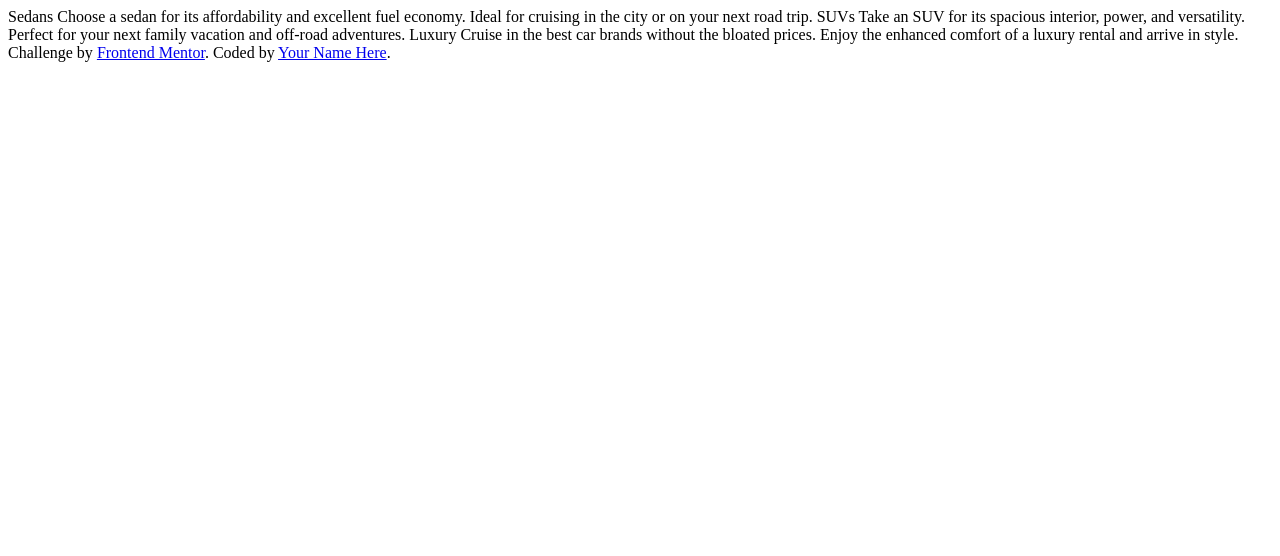
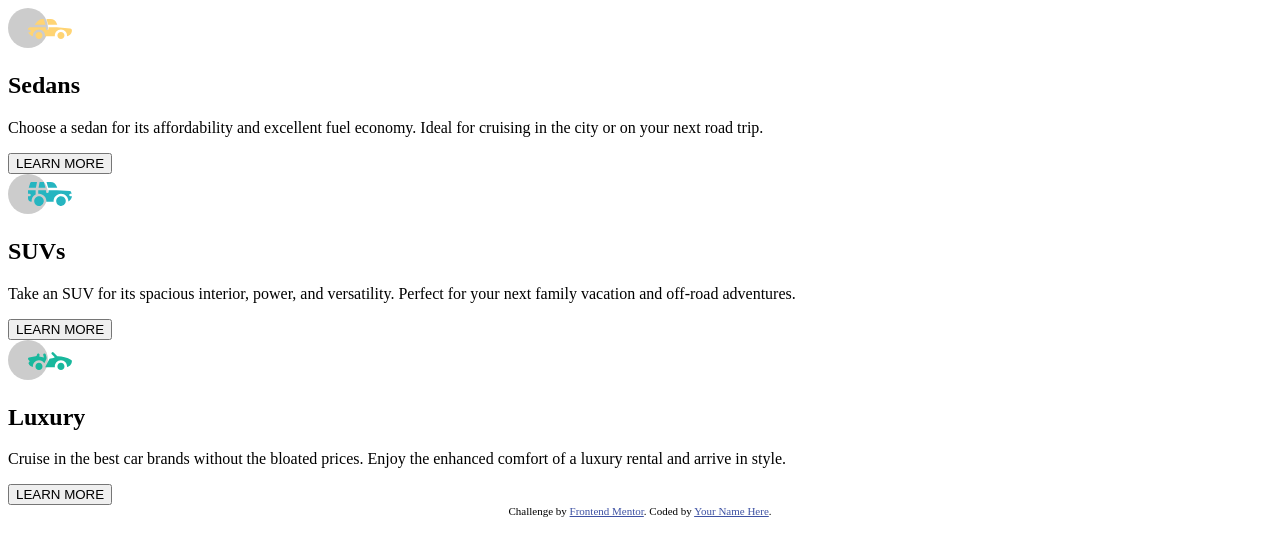
Before and after one commit to ike-tom/3-column-preview-card-component, a plain HTML site: page index.html in a window 1280 px wide. Drawn offline with Linux system fonts and the light colour scheme.

Commit message:
html structure added

```diff
--- a/index.html
+++ b/index.html
@@ -9,28 +9,43 @@
   <link rel="icon" type="image/png" sizes="32x32" href="./images/favicon-32x32.png">
 
   <title>Frontend Mentor | 3-column preview card component</title>
+  <link rel="stylesheet" href="./styles/style.css">
 
   <!-- Feel free to remove these styles or customise in your own stylesheet 👍 -->
 
 </head>
 
 <body>
+  <section class="cars-container">
+    <div class="car__icon-container">
+      <img class="car__icon" src="./images/icon-sedans.svg" alt="Sedan logo">
+    </div>
+    <h1 class="car__header">Sedans</h1>
+    <p class="car__description">Choose a sedan for its affordability and excellent fuel economy. Ideal for cruising in
+      the city or on your next road trip.</p>
+    <button class="cta__button">LEARN MORE</button>
+    <div class="car__icon-container">
+      <img class="car__icon" src="./images/icon-suvs.svg" alt="Sedan logo">
+    </div>
+    <h1 class="car__header">SUVs</h1>
+    <p class="car__description">Take an SUV for its spacious interior, power, and versatility. Perfect for your next
+      family vacation and off-road adventures.</p>
+    <button class="cta__button">LEARN MORE</button>
+    <div class="car__icon-container">
+      <img class="car__icon" src="./images/icon-luxury.svg" alt="Sedan logo">
+    </div>
+    <h1 class="car__header">Luxury</h1>
+    <p class="car__description">Cruise in the best car brands without the bloated prices. Enjoy the enhanced comfort of
+      a luxury
+      rental and arrive in style.</p>
+    <button class="cta__button">LEARN MORE</button>
+  </section>
 
-  Sedans
-  Choose a sedan for its affordability and excellent fuel economy. Ideal for cruising in the city
-  or on your next road trip.
-
-  SUVs
-  Take an SUV for its spacious interior, power, and versatility. Perfect for your next family vacation
-  and off-road adventures.
-
-  Luxury
-  Cruise in the best car brands without the bloated prices. Enjoy the enhanced comfort of a luxury
-  rental and arrive in style.
-
-  <div class="attribution">
-    Challenge by <a href="https://www.frontendmentor.io?ref=challenge" target="_blank">Frontend Mentor</a>.
-    Coded by <a href="#">Your Name Here</a>.
+  <footer class="footer">
+    <div class="attribution">
+      Challenge by <a href="https://www.frontendmentor.io?ref=challenge" target="_blank">Frontend Mentor</a>.
+      Coded by <a href="#">Your Name Here</a>.
+  </footer>
   </div>
 </body>
 
```
